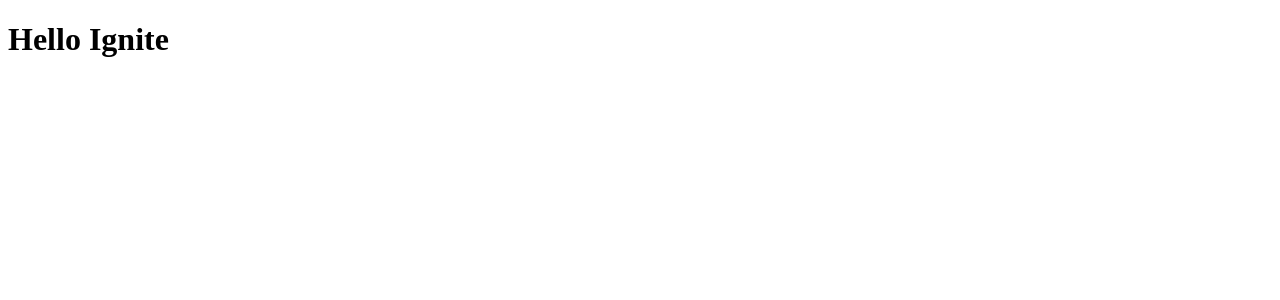
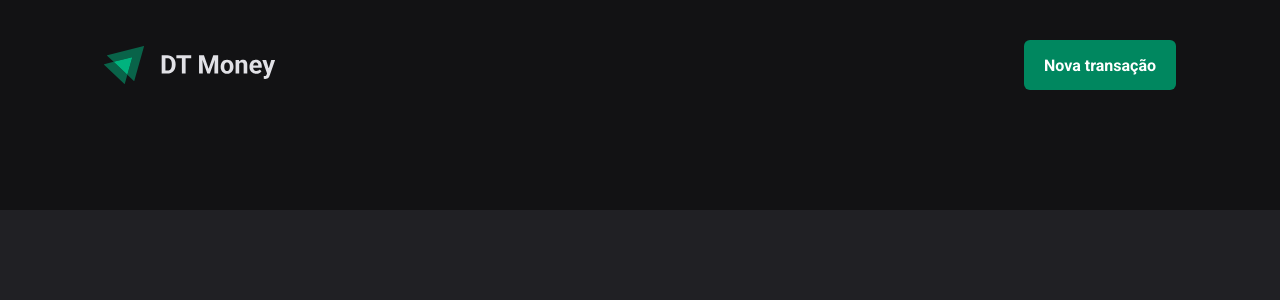
Before and after one commit to bruno-fialho/ignite22-reactjs-03-dt-money, a React (Vite) app: page / in a window 1280 px wide. Shown: the top 300 px of the page. Built offline with nearby package versions, Linux system fonts and the light colour scheme.

Commit message:
feat: style and start pages

```diff
--- a/index.html
+++ b/index.html
@@ -1,9 +1,12 @@
 <!DOCTYPE html>
 <html lang="en">
   <head>
+    <link rel="preconnect" href="https://fonts.googleapis.com" />
+    <link rel="preconnect" href="https://fonts.gstatic.com" crossorigin />
     <meta charset="UTF-8" />
-    <link rel="icon" type="image/svg+xml" href="/vite.svg" />
     <meta name="viewport" content="width=device-width, initial-scale=1.0" />
+
+    <link href="https://fonts.googleapis.com/css2?family=Roboto:wght@400;700&display=swap" rel="stylesheet" />
     <title>Vite + React + TS</title>
   </head>
   <body>
--- a/package.json
+++ b/package.json
@@ -10,11 +10,13 @@
   },
   "dependencies": {
     "react": "^18.2.0",
-    "react-dom": "^18.2.0"
+    "react-dom": "^18.2.0",
+    "styled-components": "^5.3.6"
   },
   "devDependencies": {
     "@types/react": "^18.0.17",
     "@types/react-dom": "^18.0.6",
+    "@types/styled-components": "^5.1.26",
     "@vitejs/plugin-react": "^2.1.0",
     "typescript": "^4.6.4",
     "vite": "^3.1.0"
--- a/src/App.tsx
+++ b/src/App.tsx
@@ -1,5 +1,14 @@
+import { ThemeProvider } from "styled-components";
+
+import { defaultTheme } from "./styles/themes/default";
+import { GlobalStyle } from "./styles/global";
+import { Transactions } from "./pages/Transactions";
+
 export function App() {
   return (
-    <h1>Hello Ignite</h1>
+    <ThemeProvider theme={defaultTheme}>
+      <GlobalStyle />
+      <Transactions />
+    </ThemeProvider>
   )
 }
--- /dev/null
+++ b/src/components/Header/index.tsx
@@ -0,0 +1,17 @@
+import logoImg from '../../assets/logo.svg'
+
+import { HeaderContent, HeaderWrapper, NewTransactionButton } from "./styles";
+
+export function Header() {
+  return (
+    <HeaderWrapper>
+      <HeaderContent>
+        <img src={logoImg} alt="" />
+
+        <NewTransactionButton>
+          Nova transação
+        </NewTransactionButton>
+      </HeaderContent>
+    </HeaderWrapper>
+  )
+}
--- /dev/null
+++ b/src/components/Header/styles.ts
@@ -0,0 +1,37 @@
+import styled from "styled-components";
+
+export const HeaderWrapper = styled.header`
+  background-color: ${props => props.theme['gray-900']};
+  padding: 2.5rem 0 7.5rem;
+`
+
+export const HeaderContent = styled.div`
+  width: 100%;
+  max-width: 1120px;
+  margin: 0 auto;
+  padding: 0 1.5rem;
+
+  display: flex;
+  align-items: center;
+  justify-content: space-between;
+`
+
+export const NewTransactionButton = styled.div`
+  height: 50px;
+  border: 0;
+  background-color: ${props => props.theme['green-500']};
+  color: ${props => props.theme.white};
+  font-weight: bold;
+  padding: 0 1.25rem;
+  border-radius: 6px;
+  cursor: pointer;
+
+  display: flex;
+  align-items: center;
+  justify-content: center;
+
+  &:hover {
+    background-color: ${props => props.theme['green-700']};
+    transition: background-color 0.2s;
+  }
+`
--- /dev/null
+++ b/src/pages/Transactions/index.tsx
@@ -0,0 +1,11 @@
+import { Header } from "../../components/Header";
+
+import { TransactionsContainer } from "./styles";
+
+export function Transactions() {
+  return (
+    <div>
+      <Header />
+    </div>
+  )
+}
--- /dev/null
+++ b/src/pages/Transactions/styles.ts
@@ -0,0 +1,3 @@
+import styled from "styled-components";
+
+export const TransactionsContainer = styled.div``
--- /dev/null
+++ b/src/styles/global.ts
@@ -0,0 +1,25 @@
+import { createGlobalStyle } from "styled-components";
+
+
+export const GlobalStyle = createGlobalStyle`
+  * {
+    margin: 0;
+    padding: 0;
+    box-sizing: border-box;
+  }
+
+  :focus {
+    outline: 0;
+    box-shadow: 0 0 0 2px ${props => props.theme['green-500']};
+  }
+
+  body {
+    background-color: ${props => props.theme['gray-800']};
+    color: ${props => props.theme['gray-100']};
+    -webkit-font-smoothing: antialised;
+  }
+
+  body, input, textarea, button {
+    font: 400 1rem Roboto, sans-serif;
+  }
+`
--- /dev/null
+++ b/src/styles/themes/default.ts
@@ -0,0 +1,20 @@
+export const defaultTheme = {
+  white: '#fff',
+
+  'gray-100': '#E1E1E6',
+  'gray-300': '#C4C4CC',
+  'gray-400': '#8D8D99',
+  'gray-500': '#7C7C8A',
+  'gray-600': '#323238',
+  'gray-700': '#29292E',
+  'gray-800': '#202024',
+  'gray-900': '#121214',
+
+  'green-300': '#00B37E',
+  'green-500': '#00875F',
+  'green-700': '#015F43',
+
+  'red-300': '#F75A68',
+  'red-500': '#AB222E',
+  'red-700': '#7A1921',
+} as const
```
Also changed, not shown: src/@types/styled.d.ts (added, +8 -0 lines), src/assets/logo.svg (added), 1 other file (tests, documents, lock files or other folders).
